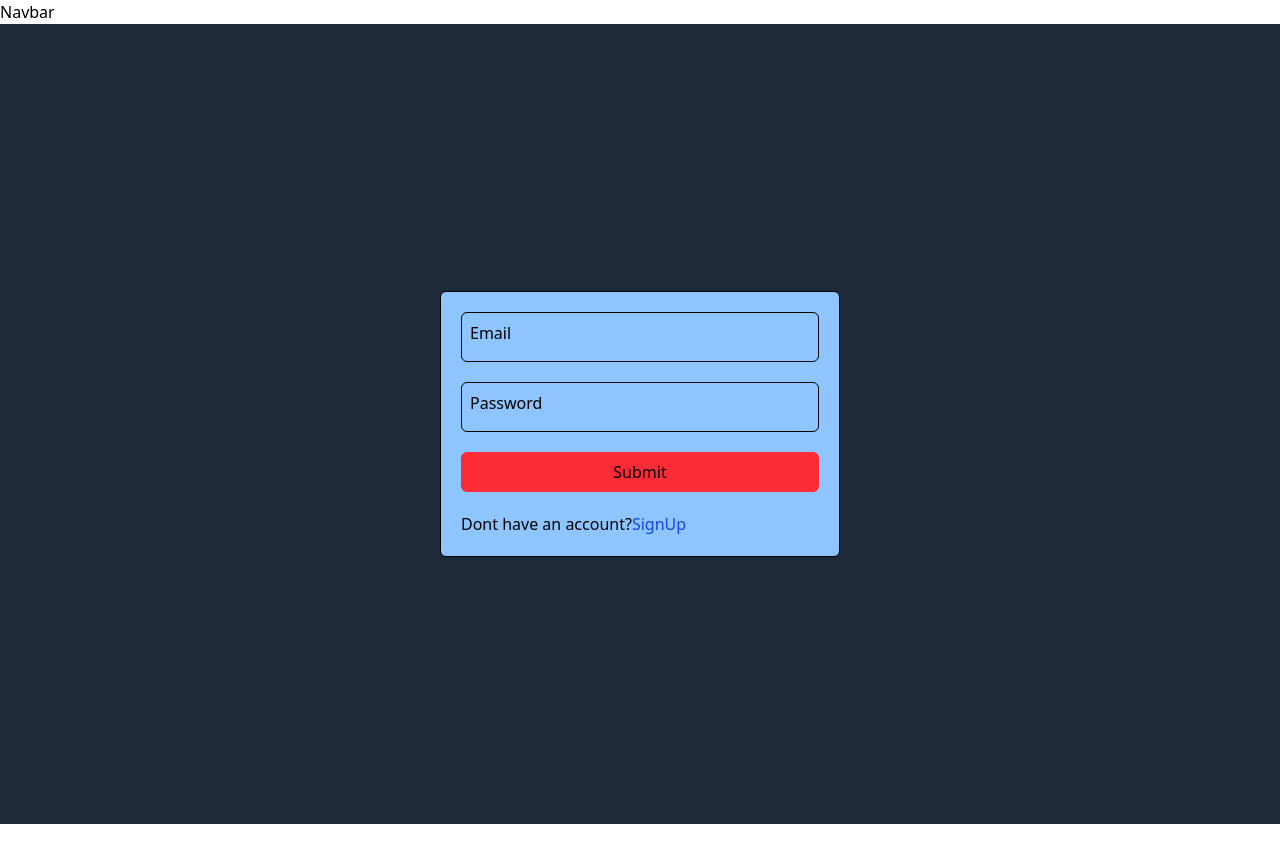
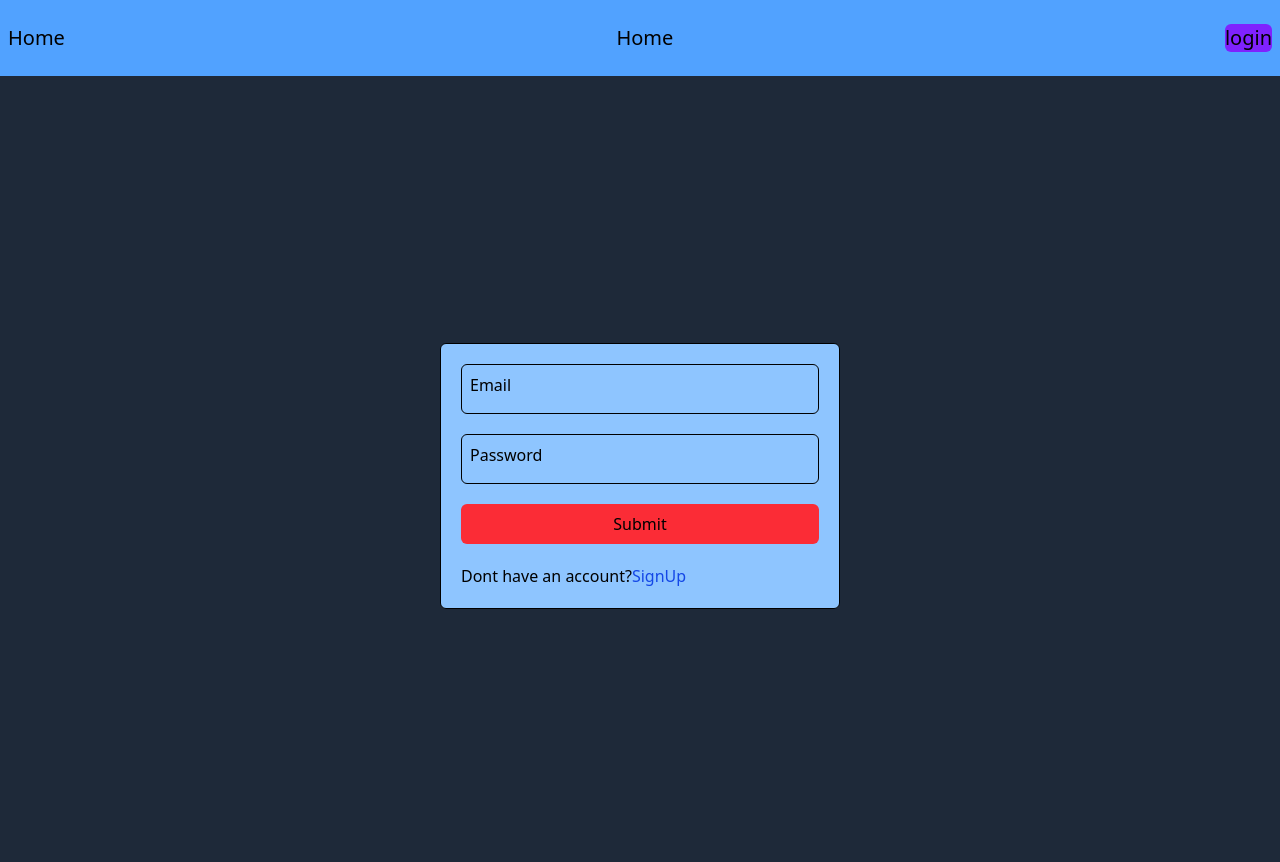
Before and after one commit to SanjeevKumar3662/chat-app-mern, a React app in the folder frontend/: page /login in a window 1280 px wide. Shown: the top 862 px of the page. Before the commit the page ends 824 px from the top, so only its background shows below. Built offline with nearby package versions, Linux system fonts and the light colour scheme; no server answers; the HTML template or start-up script is replaced by a standard one.

Commit message:
add mockup navbar

```diff
--- a/frontend/src/components/Navbar.jsx
+++ b/frontend/src/components/Navbar.jsx
@@ -1,7 +1,35 @@
 import React from "react";
+import { Link } from "react-router-dom";
+import { useAuthStore } from "../store/useAuthStore";
 
 const Navbar = () => {
-  return <div>Navbar</div>;
+  const { authUser, logout } = useAuthStore();
+
+  console.log("authUser", authUser);
+
+  return (
+    <div className="px-2 py-6 bg-blue-400 flex justify-between text-xl gap-5">
+      <Link to="/">
+        <div>Home</div>
+      </Link>
+      <span>{authUser ? `${authUser.fullName} is loggedIn ` : "Home"}</span>
+
+      {authUser ? (
+        <button
+          className="bg-red-500 rounded-md text-white px-2 py-1"
+          onClick={logout}
+        >
+          Logout
+        </button>
+      ) : (
+        <Link to="/login">
+          <button className=" bg-violet-600 rounded-md" text-white px-2 py-1>
+            login
+          </button>
+        </Link>
+      )}
+    </div>
+  );
 };
 
 export default Navbar;
```
